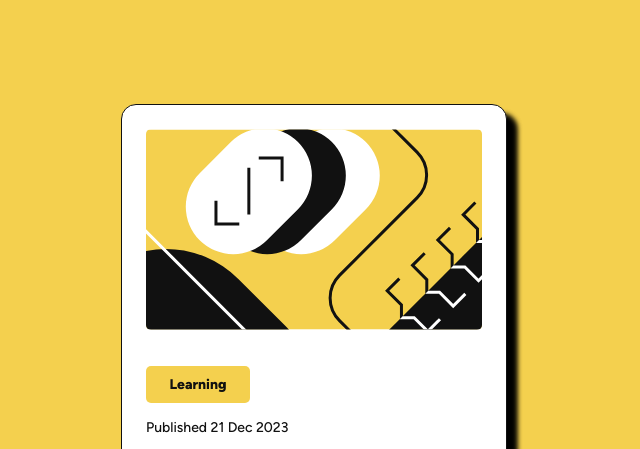
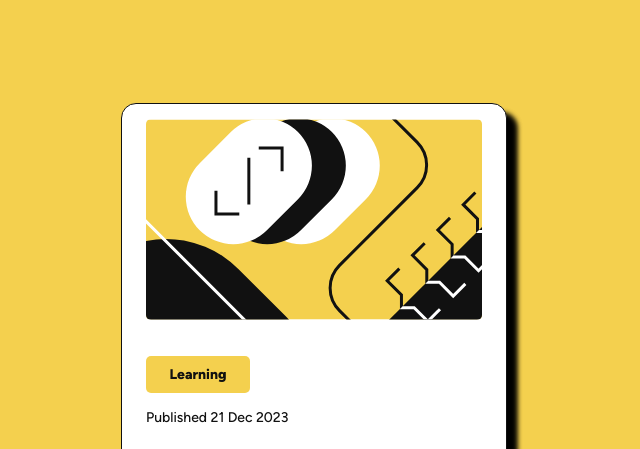
Before and after one commit to Stephen-Salano/Blog-preview-card-FEM, a plain HTML site: page index.html in a window 1280 px wide. Shown: the top 449 px of the page, without its empty margins (326-966 px from the left). Drawn offline with Linux system fonts and the light colour scheme.

Commit message:
Adjusting height for card

```diff
--- a/style.css
+++ b/style.css
@@ -67,7 +67,6 @@ body{
     border-radius: 15px ;
     box-shadow: 10px 10px 5px 0px rgba(0,0,0,1), 10px 10px 5px 0px rgba(0,0,0,0.5);
     margin-bottom: 20px;
-    margin-top: 20px;
 }
 
 
@@ -159,7 +158,7 @@ body{
 @media(max-width: 375px){
     #container{
         max-width:20rem;
-        height: auto;
+        height: 31rem;
     }
 
 }
@@ -167,6 +166,6 @@ body{
 @media(max-width: 1440px){
     #container{
         max-width: 24rem;
-        height: auto;
+        height: 32rem;
     }
 }
```
